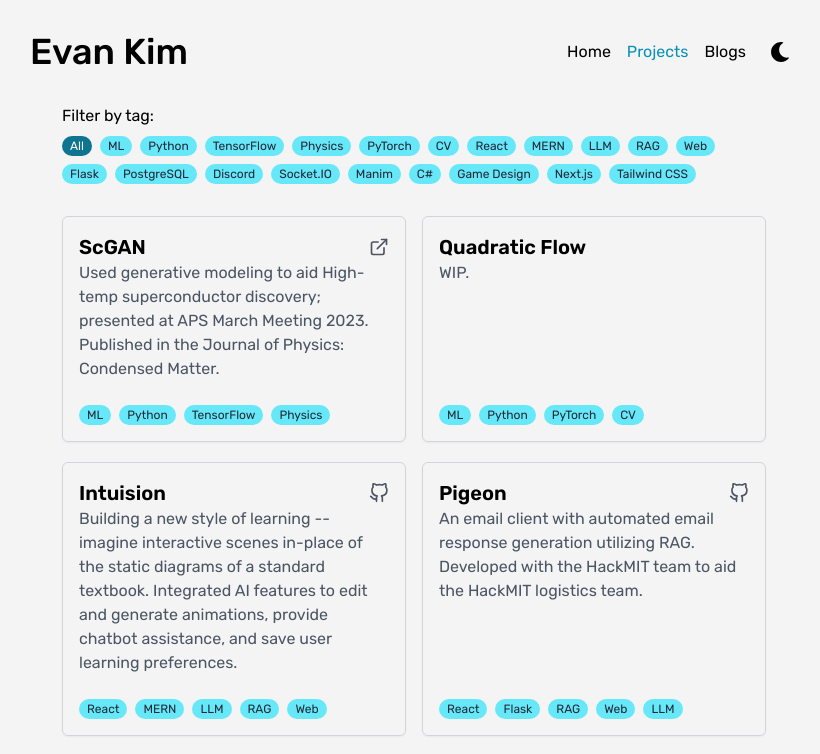
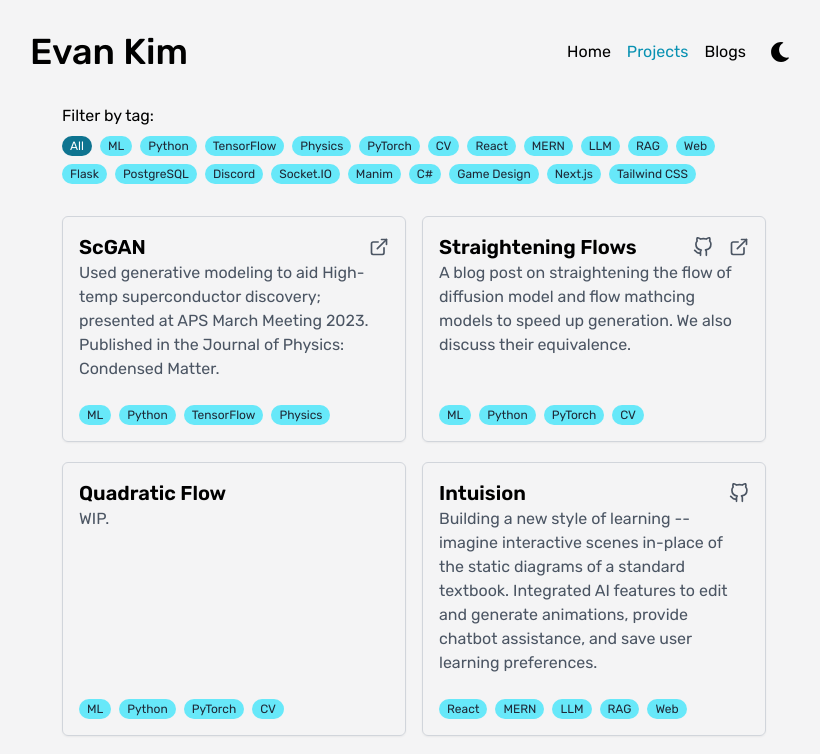
Before and after one commit to evnkim/evn.kim, a Next.js app: page /projects in a window 1280 px wide. Shown: the top 754 px of the page, without its empty margins (226-1046 px from the left). Built offline with nearby package versions, Linux system fonts and the light colour scheme.

Commit message:
updated blgo post

```diff
--- a/src/app/projects/projects.tsx
+++ b/src/app/projects/projects.tsx
@@ -90,6 +90,14 @@ const ProjectsPage = () => {
       demoLink: "https://doi.org/10.1088/1361-648X/acfdebA",
     },
     {
+      title: "Straightening Flows",
+      description:
+        "A blog post on straightening the flow of diffusion model and flow mathcing models to speed up generation. We also discuss their equivalence.",
+      tags: ["ML", "Python", "PyTorch", "CV"],
+      demoLink: "/blogs/straighten-flows",
+      githubLink: "https://github.com/12tqian/6.s978-final-project",
+    },
+    {
       title: "Quadratic Flow",
       description: "WIP.",
       tags: ["ML", "Python", "PyTorch", "CV"],
@@ -113,6 +121,7 @@ const ProjectsPage = () => {
       description:
         "The all-in-one judging and registration platform for HackMIT 2024. I specifically built the discord verification system to allow users to interact with one another on a discord server.",
       tags: ["React", "Flask", "PostgreSQL", "Discord", "Web"],
+      githubLink: "https://github.com/techx/plume",
     },
     {
       title: "Hexblend",
```
Also changed, not shown: src/lib/posts/straighten-flows.md (+2 -2 lines).
